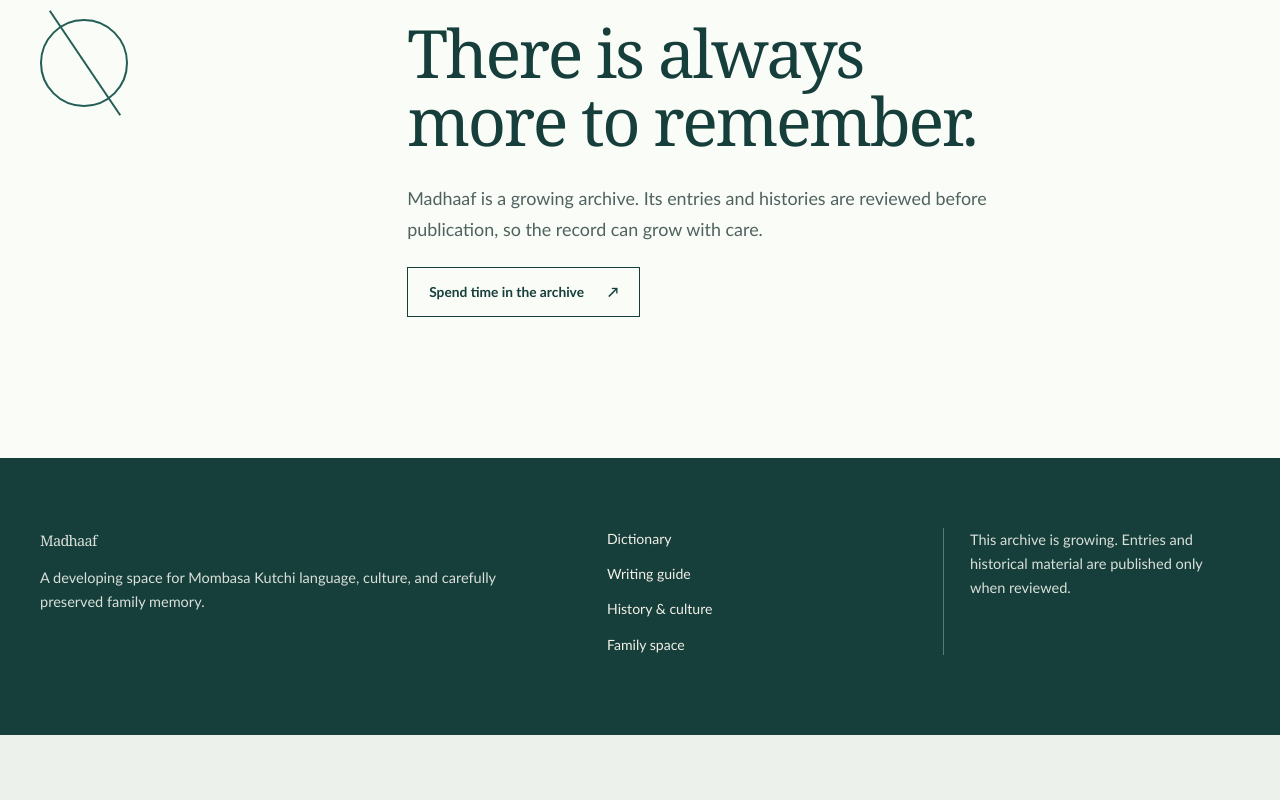
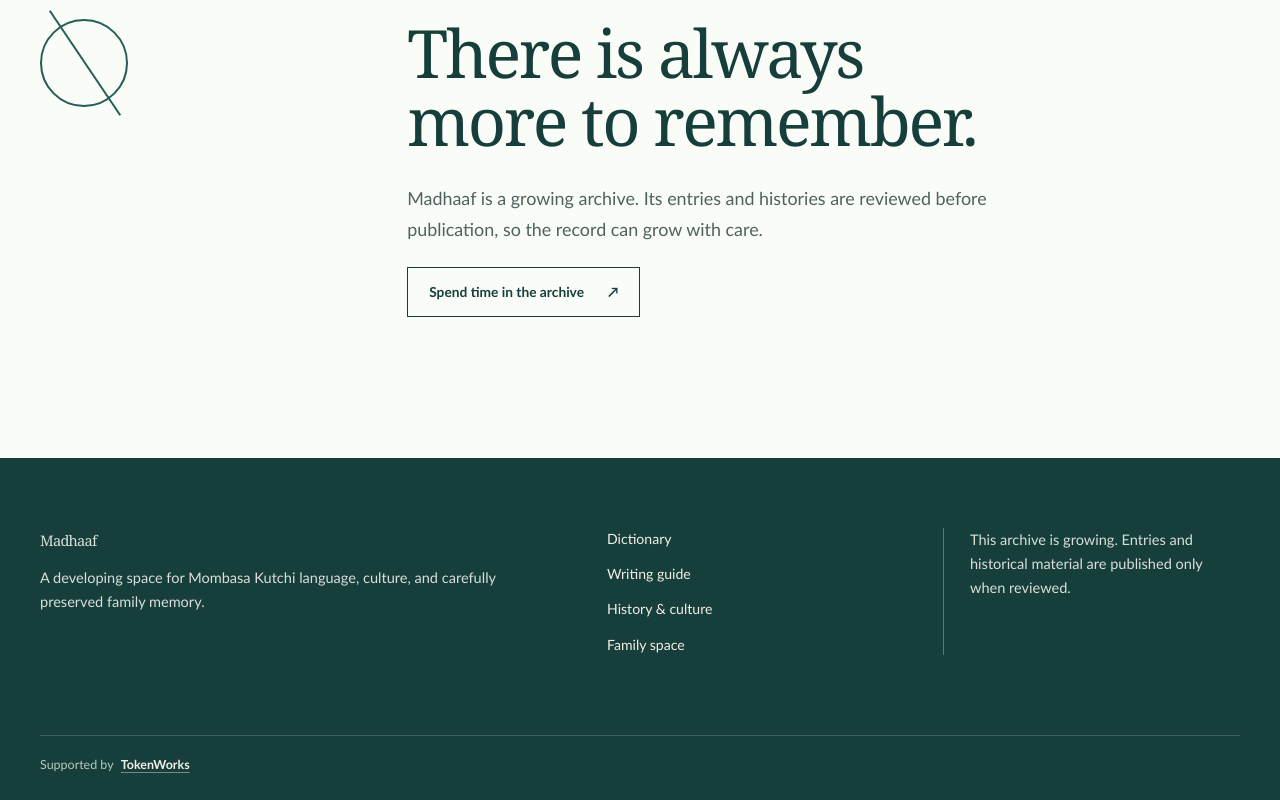
Before and after one commit to Fabdulla1/Madhaaf, a Next.js app: page / in a window 1280 px wide. Shown: the part 3424-4224 px from the top of the page. Before the commit the page ends 4159 px from the top, so only its background shows below. Built offline with nearby package versions, Linux system fonts and the light colour scheme; no server answers.

Commit message:
Credit TokenWorks in public footer

```diff
--- a/src/app/globals.css
+++ b/src/app/globals.css
@@ -60,6 +60,9 @@ body { margin: 0; background: var(--canvas); color: var(--ink); font-family: var
 .site-footer nav { display: flex; flex-direction: column; gap: 14px; font-size: .88rem; }
 .site-footer a:hover { color: #f1aa90; }
 .footer-note { border-left: 1px solid rgba(255,255,255,.3); padding-left: 26px; }
+.footer-support { display: flex; align-items: baseline; gap: .45rem; border-top: 1px solid rgba(255,255,255,.18); padding-block: 20px 26px; color: #b9c9c1; font-size: .78rem; }
+.footer-support a { color: #f2efe7; font-weight: 700; text-decoration: underline; text-decoration-color: rgba(255,255,255,.4); text-underline-offset: 3px; }
+.footer-support a:hover { color: #f1aa90; text-decoration-color: currentColor; }
 
 /* Editorial home */
 .hero { background: var(--canvas); overflow: hidden; }
--- a/src/components/public/footer.tsx
+++ b/src/components/public/footer.tsx
@@ -22,6 +22,10 @@ export function PublicFooter() {
           published only when reviewed.
         </p>
       </div>
+      <div className="page-width footer-support">
+        <span>Supported by</span>
+        <a href="https://www.tokenworks.ai/" rel="noopener noreferrer">TokenWorks</a>
+      </div>
     </footer>
   );
 }
```
